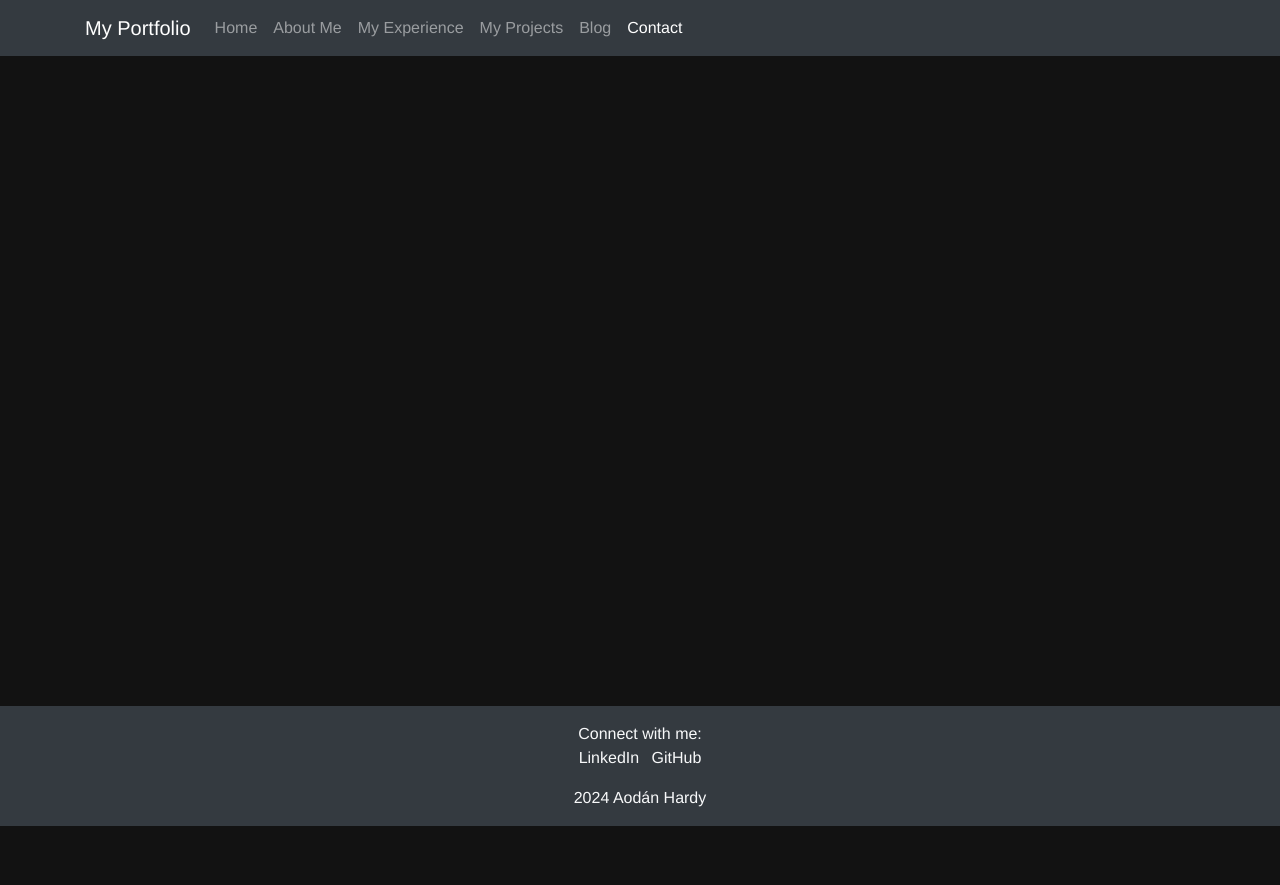
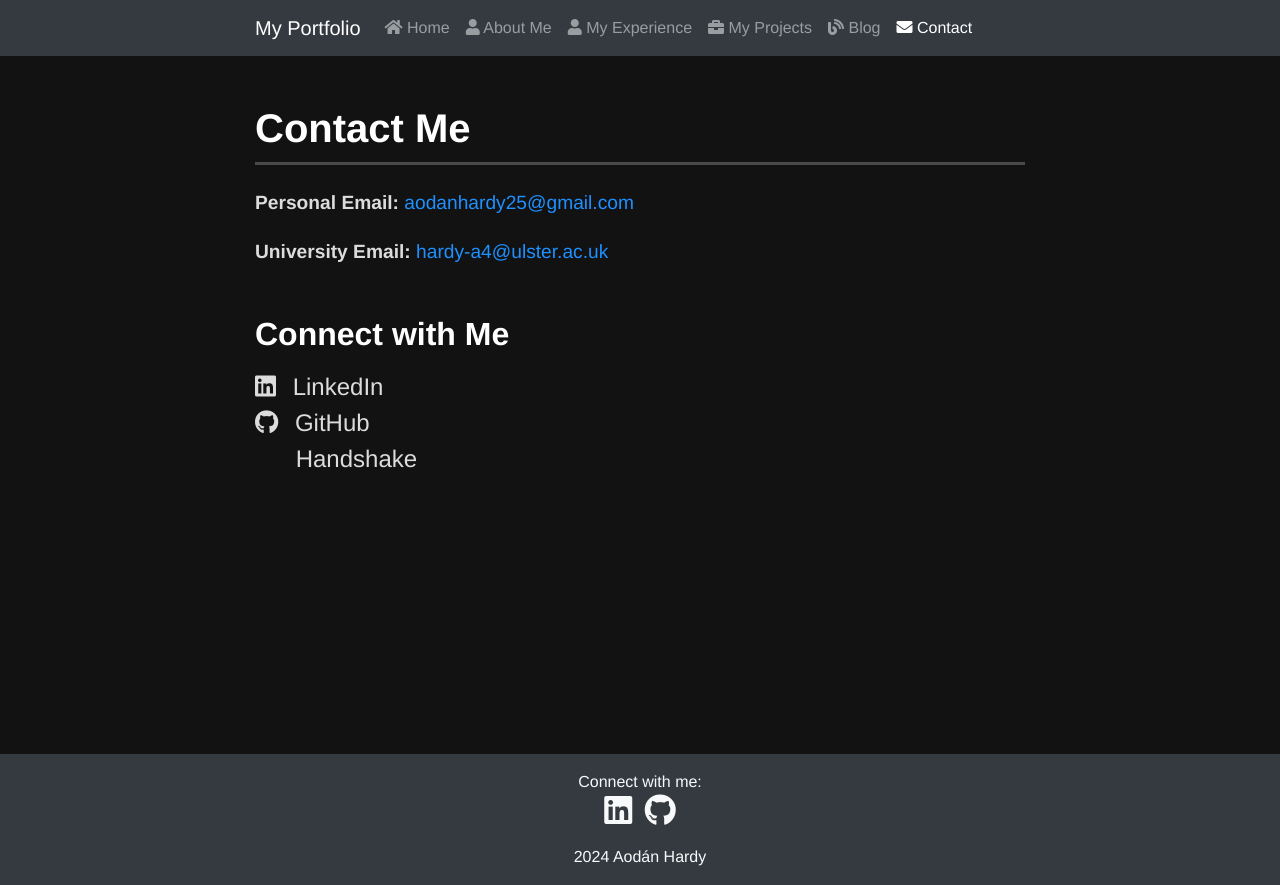
Before and after one commit to AodanHardy/MyPortfolio, a Django app: page /contact/ in a window 1280 px wide. Before the commit the page ends 826 px from the top, so only its background shows below. Run offline with Django 5.2, Linux system fonts and the light colour scheme; some libraries are stand-ins or nearby versions.

Commit message:
contact and icons

```diff
--- a/mySite/static/mySite/styles.css
+++ b/mySite/static/mySite/styles.css
@@ -296,3 +296,70 @@ body.blog-page {
     margin-top: 20px;
     margin-bottom: 10px;
 }
+
+/* Contact Page Styling */
+.contact-title {
+    font-size: 2.5rem;
+    font-weight: 600;
+    color: #ffffff;
+    margin-bottom: 30px;
+    border-bottom: 3px solid #4a4a4a;
+    padding-bottom: 10px;
+}
+
+.contact-info {
+    font-size: 1.2rem;
+    color: #dcdcdc;
+}
+
+.contact-email {
+    margin-bottom: 20px;
+}
+
+.contact-email a {
+    color: #1e90ff;
+    text-decoration: none;
+    transition: color 0.3s;
+}
+
+.contact-email a:hover {
+    color: #ffffff;
+}
+
+.social-links {
+    margin-top: 30px;
+}
+
+.social-title {
+    font-size: 2rem;
+    font-weight: 600;
+    color: #ffffff;
+    margin-bottom: 20px;
+}
+
+.social-list {
+    list-style-type: none;
+    padding: 0;
+}
+
+.social-link {
+    font-size: 1.5rem;
+    color: #dcdcdc;
+    text-decoration: none;
+    margin-right: 15px;
+    transition: color 0.3s;
+}
+
+.social-link i {
+    margin-right: 10px;
+}
+
+.social-link:hover {
+    color: #1e90ff;
+}
+
+/* Ensure container has proper spacing */
+.container {
+    max-width: 800px;
+    margin: auto;
+}
--- a/mySite/templates/mySite/base.html
+++ b/mySite/templates/mySite/base.html
@@ -12,6 +12,9 @@
         <script src="https://cdn.jsdelivr.net/npm/bootstrap@5.1.3/dist/js/bootstrap.bundle.min.js"
         integrity="sha384-ka7Sk0Gln4gmtz2MlQnikT1wXgYsOg+OMhuP+IlRH9sENBO0LRn5q+8nbTov4+1p"
         crossorigin="anonymous"></script>
+
+        <link rel="stylesheet" href="https://cdnjs.cloudflare.com/ajax/libs/font-awesome/5.15.4/css/all.min.css">
+
 
         <link rel="stylesheet" href="{% static 'mySite/styles.css' %}">
     </head>
@@ -75,13 +78,13 @@
                 <p class="mb-0">Connect with me:</p>
                 <ul class="list-inline mb-0">
                     <li class="list-inline-item">
-                        <a href="https://www.linkedin.com/in/yourprofile" class="text-light" target="_blank" rel="noopener noreferrer">
-                            <i class="fab fa-linkedin fa-2x"></i> LinkedIn
+                        <a href="https://www.linkedin.com/in/aodanhardy" class="text-light" target="_blank" rel="noopener noreferrer">
+                            <i class="fab fa-linkedin fa-2x"></i>
                         </a>
                     </li>
                     <li class="list-inline-item">
-                        <a href="https://github.com/yourusername" class="text-light" target="_blank" rel="noopener noreferrer">
-                            <i class="fab fa-github fa-2x"></i> GitHub
+                        <a href="https://github.com/aodanHardy" class="text-light" target="_blank" rel="noopener noreferrer">
+                            <i class="fab fa-github fa-2x"></i>
                         </a>
                     </li>
                 </ul>
--- a/mySite/templates/mySite/contact.html
+++ b/mySite/templates/mySite/contact.html
@@ -2,4 +2,26 @@
 
 {% block body %}
 
+<div class="container mt-5">
+    <h2 class="contact-title mb-4">Contact Me</h2>
+
+    <div class="contact-info mb-5">
+        <p class="contact-email">
+            <strong>Personal Email:</strong> <a href="mailto:aodanhardy25@gmail.com">aodanhardy25@gmail.com</a>
+        </p>
+        <p class="contact-email">
+            <strong>University Email:</strong> <a href="mailto:hardy-a4@ulster.ac.uk">hardy-a4@ulster.ac.uk</a>
+        </p>
+    </div>
+
+    <div class="social-links">
+        <h3 class="social-title mb-3">Connect with Me</h3>
+        <ul class="social-list">
+            <li><a href="https://linkedin.com/in/yourprofile" target="_blank" class="social-link"><i class="fab fa-linkedin"></i> LinkedIn</a></li>
+            <li><a href="https://github.com/AodanHardy" target="_blank" class="social-link"><i class="fab fa-github"></i> GitHub</a></li>
+            <li><a href="https://ulster.joinhandshake.co.uk/stu/users/887613" target="_blank" class="social-link"><i class="fab fa-handshake"></i> Handshake</a></li>
+        </ul>
+    </div>
+</div>
+
 {% endblock %}
```
Also changed, not shown: db.sqlite3.
